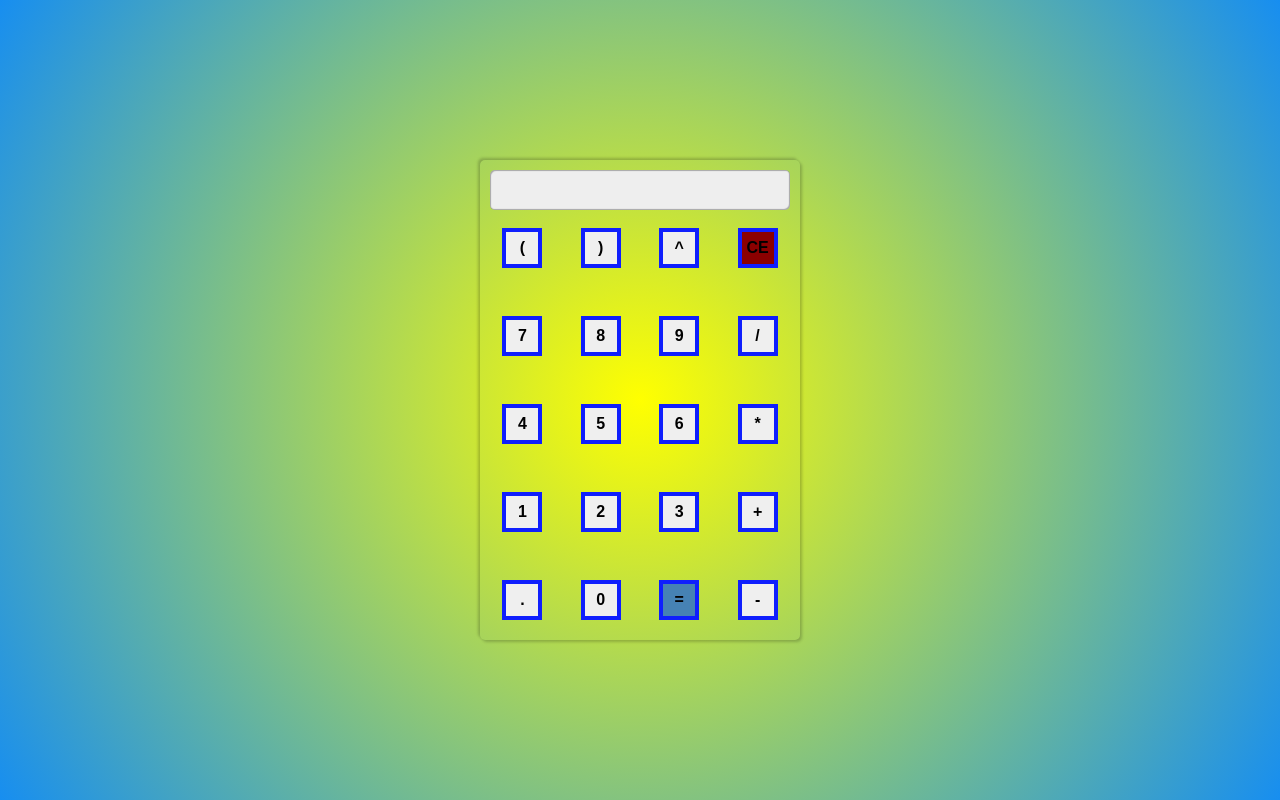
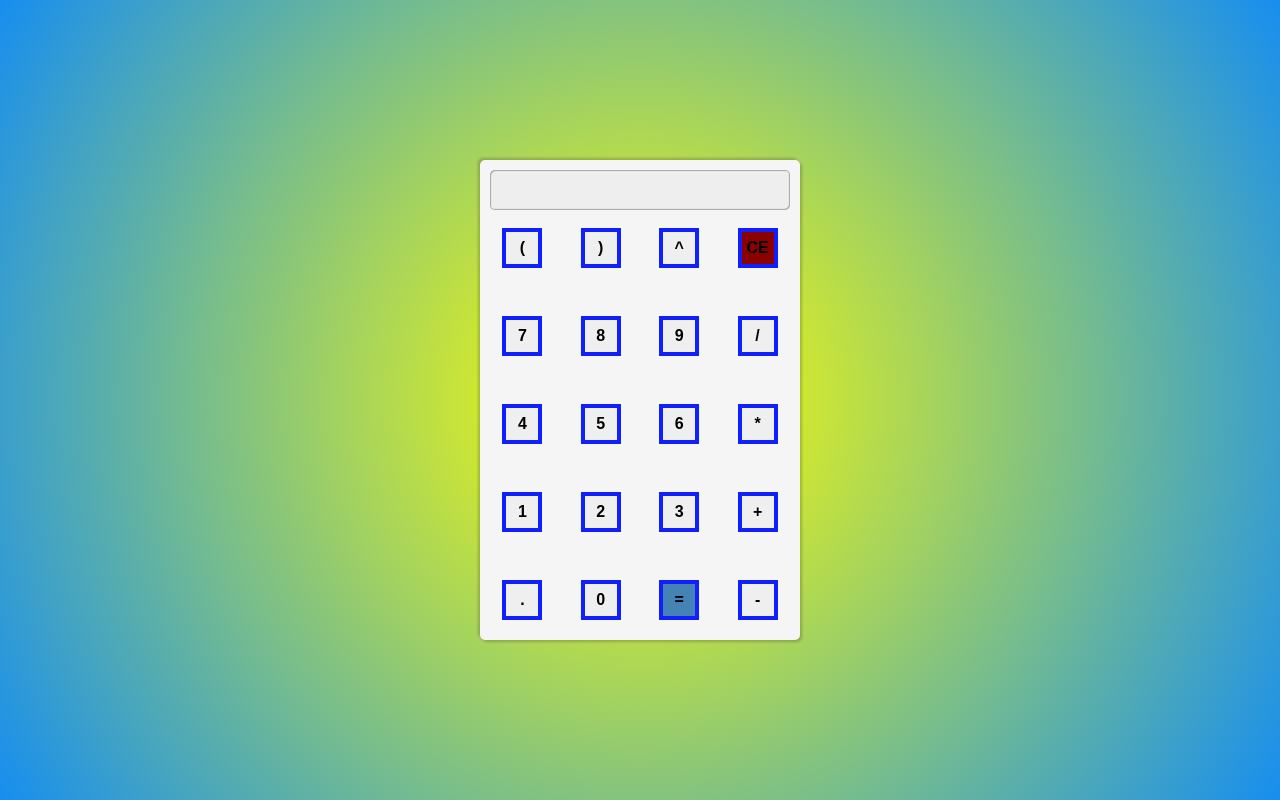
Before and after one commit to alekseevad/JsCalc, a plain HTML site: page calc.html in a window 1280 px wide. Drawn offline with Linux system fonts and the light colour scheme.

Commit message:
Class .calculator style changed

```diff
--- a/mainpage.css
+++ b/mainpage.css
@@ -14,7 +14,7 @@ body {
 }
 
 .calculator {
-  background-image: url("materials/mikasa.jpg");
+  background-color: whitesmoke;
   width: 320px;
   height: 480px;
   border-radius: 5px;
```
